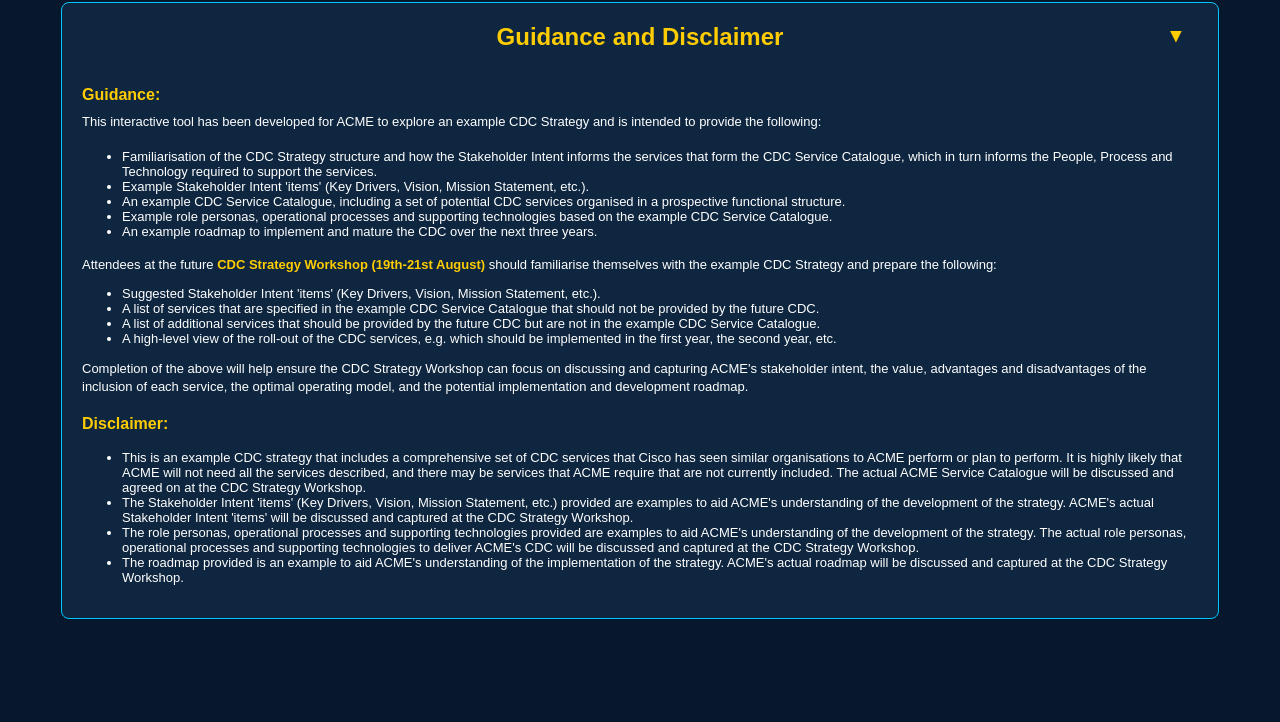
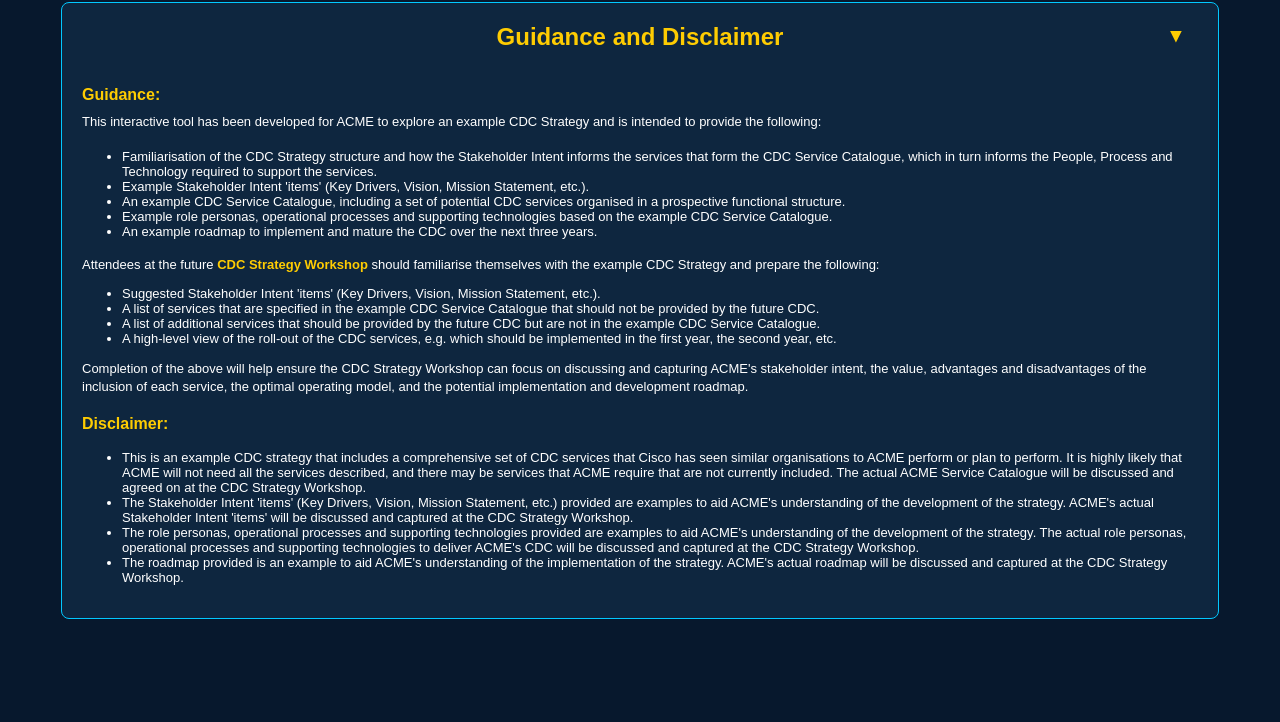
Before and after one commit to Ke0xes/vibecoding, a plain HTML site: page index.html in a window 1280 px wide. Shown: the part 78-800 px from the top of the page. Drawn offline with Linux system fonts and the light colour scheme.

Commit message:
Update index.html
Removed example dates

```diff
--- a/index.html
+++ b/index.html
@@ -382,7 +382,7 @@
                     <li>Example role personas, operational processes and supporting technologies based on the example CDC Service Catalogue.</li>
                     <li>An example roadmap to implement and mature the CDC over the next three years.</li>
                   </ul>
-    Attendees at the future <font size="2" color="#FFFFFF"><strong>CDC Strategy Workshop (19th-21st August)</strong></font> should familiarise themselves with the example CDC Strategy and prepare the following:
+    Attendees at the future <font size="2" color="#FFFFFF"><strong>CDC Strategy Workshop </strong></font> should familiarise themselves with the example CDC Strategy and prepare the following:
                   <ul>
                     <li>Suggested Stakeholder Intent 'items' (Key Drivers, Vision, Mission Statement, etc.).</li>
                     <li>A list of services that are specified in the example CDC Service Catalogue that should not be provided by the future CDC.</li>
```
